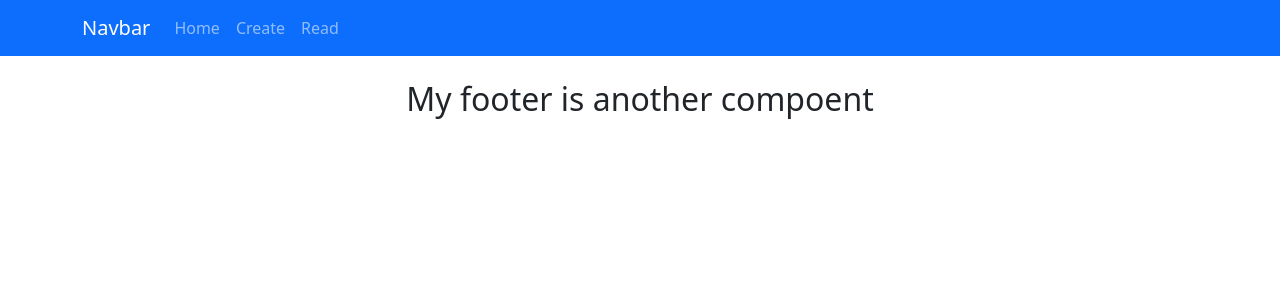
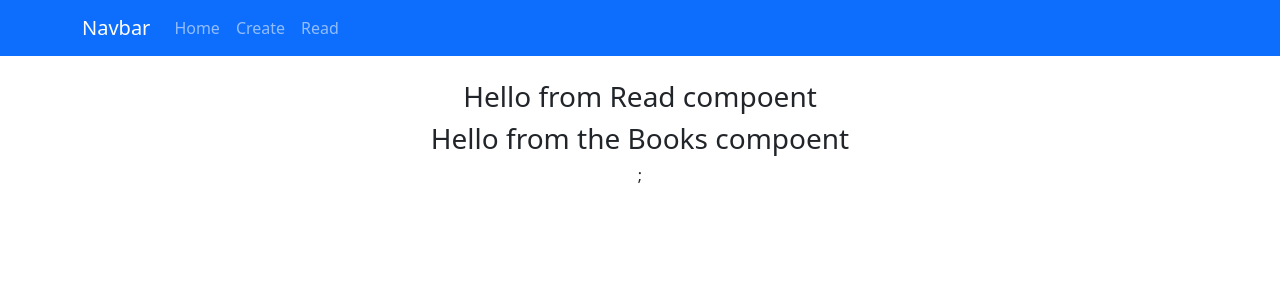
Before and after one commit to OliverOwens99/DataRepLab10, a React (Create React App) app: page /read in a window 1280 px wide. Shown: the top 300 px of the page. Built offline with nearby package versions, Linux system fonts and the light colour scheme.

Commit message:
added books and data

```diff
--- a/src/App.js
+++ b/src/App.js
@@ -1,9 +1,9 @@
 import logo from './logo.svg';
 import './App.css';
 import 'bootstrap/dist/css/bootstrap.min.css';
-import Header from './my_components/header';
+import Create from './my_components/create';
 import Content from './my_components/content';
-import Footer from './my_components/footer';
+import Read from './my_components/Read';
 
 import Container from 'react-bootstrap/Container';
 import Nav from 'react-bootstrap/Nav';
@@ -33,9 +33,9 @@ function App() {
           {/* shows content page content using routes */}
           <Route path='/' element={<Content></Content>}></Route>
           {/* shows header page content using routes */}
-          <Route path='create' element={<Header></Header>}></Route>
+          <Route path='create' element={<Create></Create>}></Route>
           {/* shows footer page using routes */}
-          <Route path='read' element={<Footer></Footer>}></Route>
+          <Route path='read' element={<Read></Read>}></Route>
 
         </Routes>
       </div>
--- /dev/null
+++ b/src/my_components/Read.js
@@ -0,0 +1,52 @@
+import Books from "./books";
+
+function Read() {
+
+
+
+    const data = [
+        {
+        "title": "Learn Git in a Month of Lunches",
+        "isbn": "1617292419",
+        "pageCount": 0,
+        "thumbnailUrl":"https://s3.amazonaws.com/AKIAJC5RLADLUMVRPFDQ.book-thumb-images/umali.jpg",
+        "status": "MEAP",
+        "authors": ["Rick Umali"],
+        "categories": []
+        },
+        {
+        "title": "MongoDB in Action, Second Edition",
+        "isbn": "1617291609",
+        "pageCount": 0,
+        "thumbnailUrl":"https://s3.amazonaws.com/AKIAJC5RLADLUMVRPFDQ.book-thumb-images/banker2.jpg",
+        "status": "MEAP",
+        "authors": [
+        "Kyle Banker",
+        "Peter Bakkum",
+        "Tim Hawkins",
+        "Shaun Verch",
+        "Douglas Garrett"
+        ],
+        "categories": []
+        },
+        {
+        "title": "Getting MEAN with Mongo, Express, Angular, and Node",
+        "isbn": "1617292036",
+        "pageCount": 0,
+        "thumbnailUrl":"https://s3.amazonaws.com/AKIAJC5RLADLUMVRPFDQ.book-thumb-images/sholmes.jpg",
+        "status": "MEAP",
+        "authors": ["Simon Holmes"],
+        "categories": []
+        }
+        ];
+
+    return (
+        // Read compoentent that dislays to the main react app when called in app.js
+        <div>
+            <h3>Hello from Read  compoent </h3>
+            <Books myBooks= {data}></Books>
+        </div>
+    );
+}
+
+export default Read;
--- /dev/null
+++ b/src/my_components/books.js
@@ -0,0 +1,11 @@
+function Books(props) {
+
+    return (
+        <div>
+            <h3>Hello from the Books compoent</h3>
+            {console.log(props.myBooks)};
+        </div>
+    );
+}
+
+export default Books;
--- /dev/null
+++ b/src/my_components/create.js
@@ -0,0 +1,11 @@
+function Create() {
+
+    return (
+        // create compoentent that dislays to the main react app when called in app.js
+        <div>
+            <h3>Hello form the create component </h3>
+        </div>
+    );
+}
+
+export default Create;
--- a/src/my_components/footer.js
+++ /dev/null
@@ -1,11 +0,0 @@
-function Footer() {
-
-    return (
-        // Footer compoentent that dislays to the main react app when called in app.js
-        <div>
-            <h2>My footer is another compoent </h2>
-        </div>
-    );
-}
-
-export default Footer;
--- a/src/my_components/header.js
+++ /dev/null
@@ -1,11 +0,0 @@
-function Header() {
-
-    return (
-        // header compoentent that dislays to the main react app when called in app.js
-        <div>
-            <h2>Hello form another component </h2>
-        </div>
-    );
-}
-
-export default Header;
```
